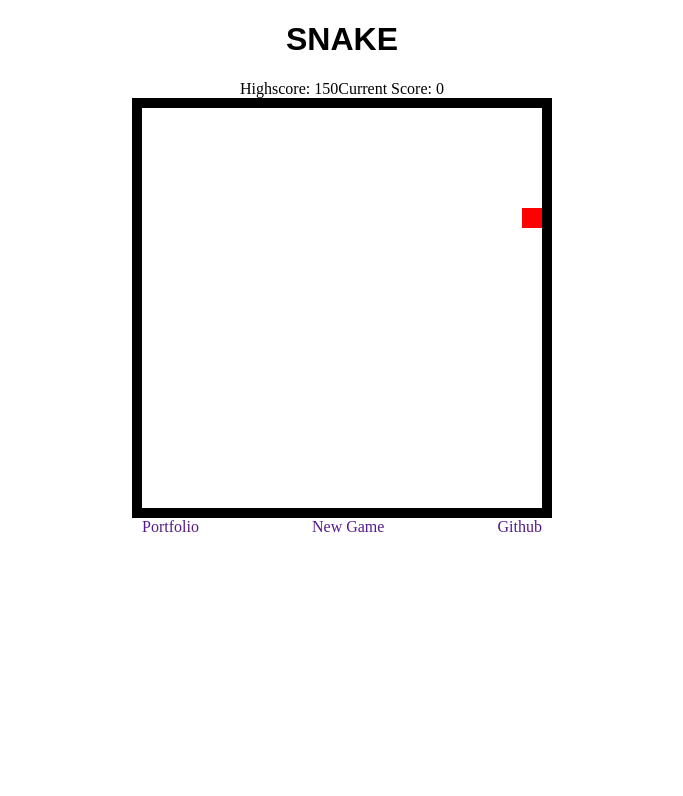
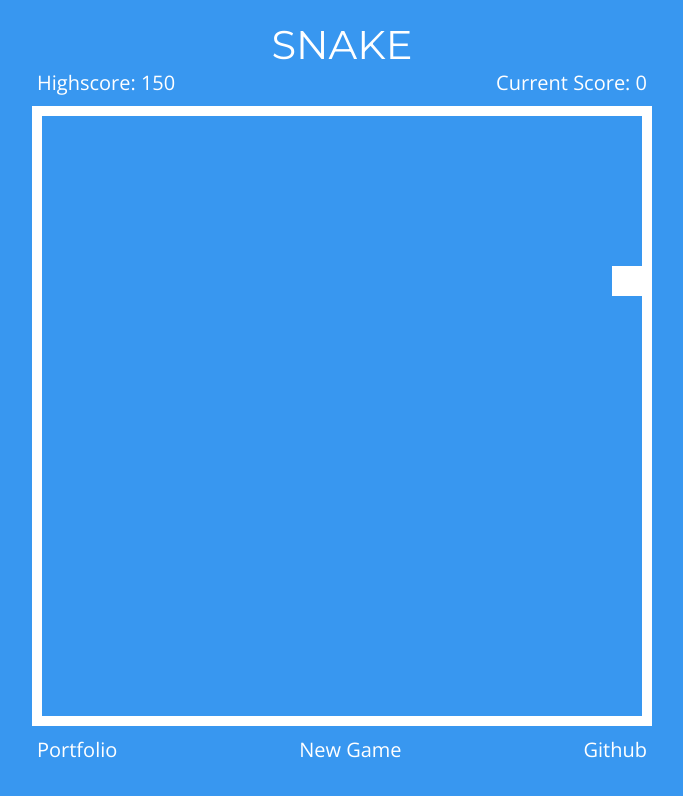
Before and after one commit to ddipanfilo/DOMQuery, a plain HTML site: page index.html in a window 1280 px wide. Shown: the whole page, without its empty margins (298-981 px from the left). Drawn offline with nearby package versions, Linux system fonts and the light colour scheme.

Commit message:
Style game

```diff
--- a/css/snake.css
+++ b/css/snake.css
@@ -1,9 +1,11 @@
-html, body, figure, figcaption, ul, li {
+html, body, figure, figcaption, ul, li, h1 {
   margin: 0;
   padding: 0;
   border: 0;
   font: inherit;
   text-align: inherit;
+  font-family: 'Open Sans', sans-serif;
+  font-size: 20px;
 }
 
 body {
@@ -11,11 +13,19 @@ body {
   flex-direction: column;
   justify-content: center;
   align-items: center;
+  background: #3897f0;
+  color: white;
+}
+
+li {
+  /*background: white*/
 }
 
 h1 {
-  font-family: sans-serif;
+  margin-top: 20px;
+  font-family: 'Montserrat', sans-serif;
   text-align: center;
+  font-size: 40px;
 }
 
 ul {
@@ -23,36 +33,39 @@ ul {
 }
 
 figure {
-  border: 10px solid black;
-  height: 400px;
-  width: 400px;
+  border: 10px solid white;
+  height: 600px;
+  width: 600px;
+  margin: 10px;
 }
 
 li {
   float: left;
-  width: 20px;
-  height: 20px;
+  width: 30px;
+  height: 30px;
 }
 
 .snake {
-  background: green;
+  background: white;
 }
 
 .apple {
-  background: red;
+  background: white;
 }
 
 a {
   text-decoration: none;
+  color: white;
 }
 
 .extras {
   display: flex;
   justify-content: space-between;
-  width: 400px;
+  width: 610px;
 }
 
 .scores {
   display: flex;
   justify-content: space-between;
+  width: 610px;
 }
--- a/index.html
+++ b/index.html
@@ -6,6 +6,8 @@
     <link rel="stylesheet" type="text/css" href="./css/snake.css">
     <script src="./DOMQuery/lib/DOMQuery.js"></script>
     <script src="./bundle.js"></script>
+    <link href="https://fonts.googleapis.com/css?family=Montserrat" rel="stylesheet">
+    <link href="https://fonts.googleapis.com/css?family=Open+Sans" rel="stylesheet">
   </head>
   <body>
     <h1>SNAKE</h1>
```
